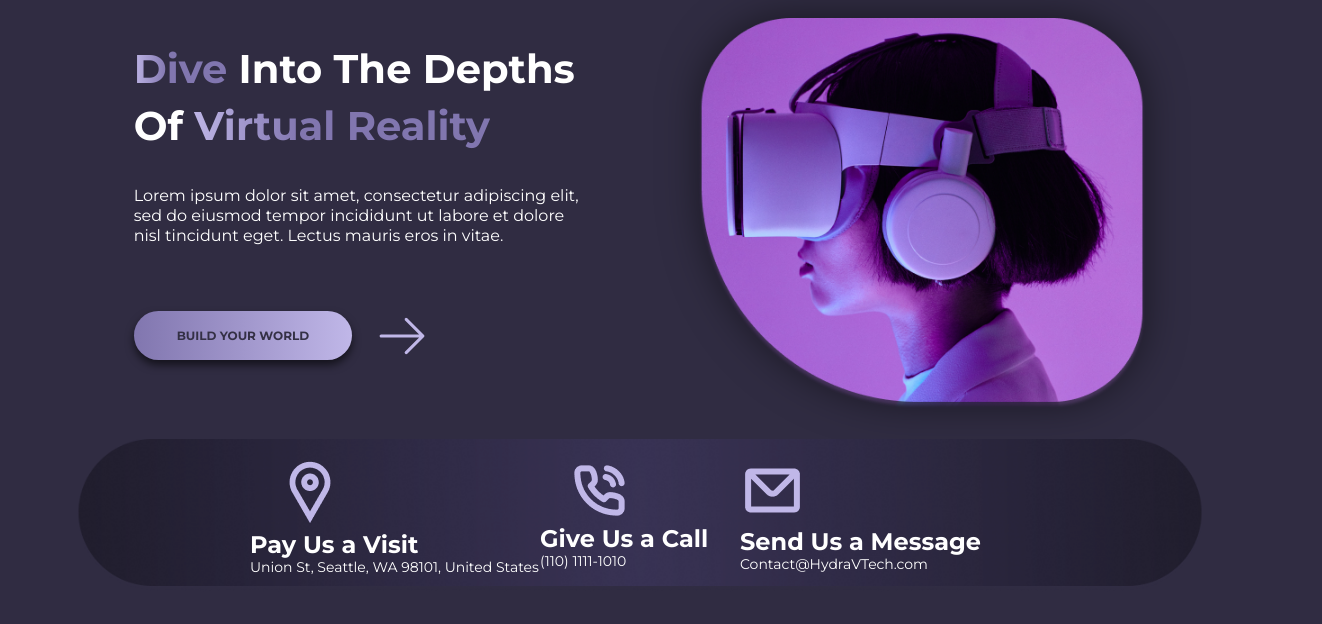
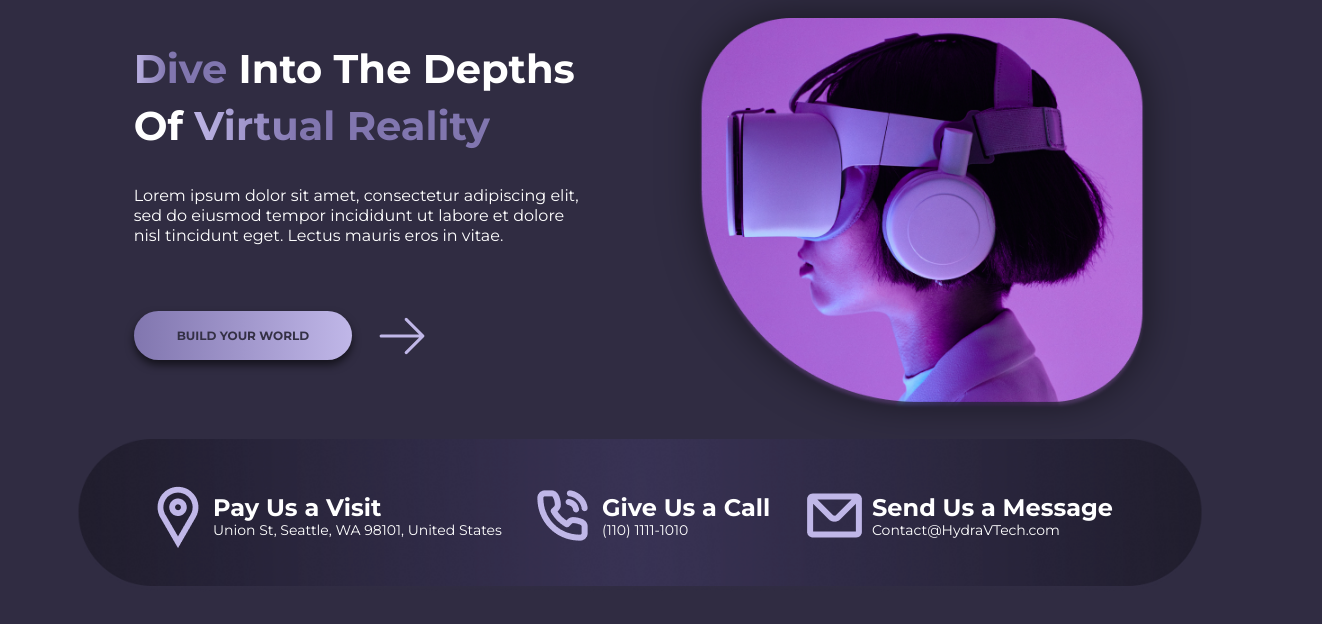
Before and after one commit to victordev86/hydra-vr, a plain HTML site: page index.html in a window 1280 px wide. Shown: the part 122-746 px from the top of the page, 1322 px wide, since content can reach past the window. Drawn offline with Linux system fonts and the light colour scheme.

Commit message:
minor ajustments on footer (desktop version)

```diff
--- a/style.css
+++ b/style.css
@@ -208,6 +208,11 @@ footer {
     align-items: center;
     position: absolute;
     z-index: 2;
+}
+
+.content{
+    display: flex;
+    align-items: center;
 }
 
 .location-img {
```
